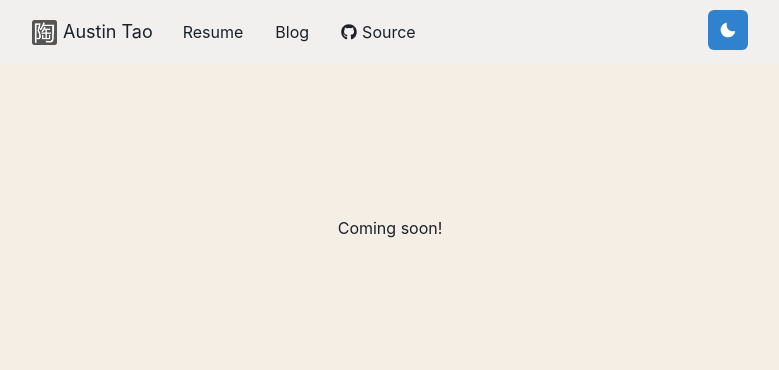
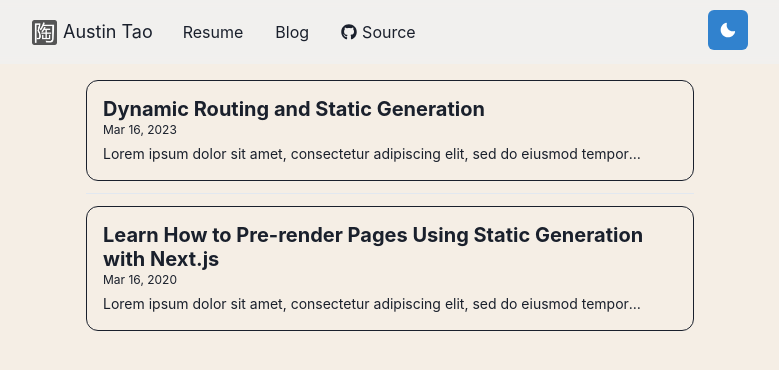
Before and after one commit to taoaustin/taoaustin-webpage, a Next.js app: page /blog in a window 1280 px wide. Shown: the top 370 px of the page, without its empty margins (250-1029 px from the left). Built offline with nearby package versions, Linux system fonts and the light colour scheme.

Commit message:
blogging main page wip

```diff
--- /dev/null
+++ b/_posts/dynamic-routing.md
@@ -0,0 +1,13 @@
+---
+title: 'Dynamic Routing and Static Generation'
+excerpt: 'Lorem ipsum dolor sit amet, consectetur adipiscing elit, sed do eiusmod tempor incididunt ut labore et dolore magna aliqua. Praesent elementum facilisis leo vel fringilla est ullamcorper eget. At imperdiet dui accumsan sit amet nulla facilities morbi tempus.'
+date: '2023-03-16'
+---
+
+Lorem ipsum dolor sit amet, consectetur adipiscing elit, sed do eiusmod tempor incididunt ut labore et dolore magna aliqua. Praesent elementum facilisis leo vel fringilla est ullamcorper eget. At imperdiet dui accumsan sit amet nulla facilities morbi tempus. Praesent elementum facilisis leo vel fringilla. Congue mauris rhoncus aenean vel. Egestas sed tempus urna et pharetra pharetra massa massa ultricies.
+
+Venenatis cras sed felis eget velit. Consectetur libero id faucibus nisl tincidunt. Gravida in fermentum et sollicitudin ac orci phasellus egestas tellus. Volutpat consequat mauris nunc congue nisi vitae. Id aliquet risus feugiat in ante metus dictum at tempor. Sed blandit libero volutpat sed cras. Sed odio morbi quis commodo odio aenean sed adipiscing. Velit euismod in pellentesque massa placerat. Mi bibendum neque egestas congue quisque egestas diam in arcu. Nisi lacus sed viverra tellus in. Nibh cras pulvinar mattis nunc sed. Luctus accumsan tortor posuere ac ut consequat semper viverra. Fringilla ut morbi tincidunt augue interdum velit euismod.
+
+## Lorem Ipsum
+
+Tristique senectus et netus et malesuada fames ac turpis. Ridiculous mus mauris vitae ultricies leo integer malesuada nunc vel. In mollis nunc sed id semper. Egestas tellus rutrum tellus pellentesque. Phasellus vestibulum lorem sed risus ultricies tristique nulla. Quis blandit turpis cursus in hac habitasse platea dictumst quisque. Eros donec ac odio tempor orci dapibus ultrices. Aliquam sem et tortor consequat id porta nibh. Adipiscing elit duis tristique sollicitudin nibh sit amet commodo nulla. Diam vulputate ut pharetra sit amet. Ut tellus elementum sagittis vitae et leo. Arcu non odio euismod lacinia at quis risus sed vulputate.
--- /dev/null
+++ b/_posts/hello-world.md
@@ -0,0 +1,19 @@
+---
+title: 'Learn How to Pre-render Pages Using Static Generation with Next.js'
+excerpt: 'Lorem ipsum dolor sit amet, consectetur adipiscing elit, sed do eiusmod tempor incididunt ut labore et dolore magna aliqua. Praesent elementum facilisis leo vel fringilla est ullamcorper eget. At imperdiet dui accumsan sit amet nulla facilities morbi tempus.'
+coverImage: '/assets/blog/hello-world/cover.jpg'
+date: '2020-03-16T05:35:07.322Z'
+author:
+  name: Tim Neutkens
+  picture: '/assets/blog/authors/tim.jpeg'
+ogImage:
+  url: '/assets/blog/hello-world/cover.jpg'
+---
+
+Lorem ipsum dolor sit amet, consectetur adipiscing elit, sed do eiusmod tempor incididunt ut labore et dolore magna aliqua. Praesent elementum facilisis leo vel fringilla est ullamcorper eget. At imperdiet dui accumsan sit amet nulla facilities morbi tempus. Praesent elementum facilisis leo vel fringilla. Congue mauris rhoncus aenean vel. Egestas sed tempus urna et pharetra pharetra massa massa ultricies.
+
+Venenatis cras sed felis eget velit. Consectetur libero id faucibus nisl tincidunt. Gravida in fermentum et sollicitudin ac orci phasellus egestas tellus. Volutpat consequat mauris nunc congue nisi vitae. Id aliquet risus feugiat in ante metus dictum at tempor. Sed blandit libero volutpat sed cras. Sed odio morbi quis commodo odio aenean sed adipiscing. Velit euismod in pellentesque massa placerat. Mi bibendum neque egestas congue quisque egestas diam in arcu. Nisi lacus sed viverra tellus in. Nibh cras pulvinar mattis nunc sed. Luctus accumsan tortor posuere ac ut consequat semper viverra. Fringilla ut morbi tincidunt augue interdum velit euismod.
+
+## Lorem Ipsum
+
+Tristique senectus et netus et malesuada fames ac turpis. Ridiculous mus mauris vitae ultricies leo integer malesuada nunc vel. In mollis nunc sed id semper. Egestas tellus rutrum tellus pellentesque. Phasellus vestibulum lorem sed risus ultricies tristique nulla. Quis blandit turpis cursus in hac habitasse platea dictumst quisque. Eros donec ac odio tempor orci dapibus ultrices. Aliquam sem et tortor consequat id porta nibh. Adipiscing elit duis tristique sollicitudin nibh sit amet commodo nulla. Diam vulputate ut pharetra sit amet. Ut tellus elementum sagittis vitae et leo. Arcu non odio euismod lacinia at quis risus sed vulputate.
--- a/components/layout.js
+++ b/components/layout.js
@@ -9,7 +9,7 @@
         <title>Austin Tao</title>
       </Head>
       <Navbar />
-      <Container maxW="container.sm" pt={14}>
+      <Container maxW="container.sm" pt={20}>
         {children}
       </Container>
     </Box>
--- /dev/null
+++ b/components/postPreview.js
@@ -0,0 +1,38 @@
+import { Box, Heading, Text, useColorModeValue, Link } from "@chakra-ui/react";
+import { format, parseISO } from "date-fns";
+import NextLink from "next/link";
+
+const PostPreview = ({
+  title,
+  date,
+  excerpt,
+  id
+}) => {
+  return (
+    <Box
+      border="1px"
+      borderRadius="xl"
+      p={4}
+      w="100%"
+      _hover={{
+        bg: useColorModeValue("blackAlpha.400", "whiteAlpha.100"),
+        transitionDuration: "0.2s"
+      }}>
+      <Heading size="md">
+        <NextLink href={`/blog/${id}`} passHref>
+          <Link>
+            {title}
+          </Link>
+        </NextLink>
+      </Heading>
+      <Text fontSize="xs">
+        {format(parseISO(date), "LLL d, yyyy")}
+      </Text>
+      <Text fontSize="sm" noOfLines="1" mt="1">
+        {excerpt}
+      </Text>
+    </Box>
+  )
+}
+
+export default PostPreview;
--- /dev/null
+++ b/lib/blogPosts.js
@@ -0,0 +1,37 @@
+import fs from 'fs';
+import path from 'path';
+import matter from 'gray-matter';
+
+const postsDir = path.join(process.cwd(), '_posts');
+
+export function getAllPostsData() {
+  // Get file names under /posts
+  const fileNames = fs.readdirSync(postsDir);
+  const allPostsData = fileNames.map((fileName) => {
+    // Remove ".md" from file name to get id
+    const id = fileName.replace(/\.md$/, '');
+
+    // Read markdown file as string
+    const fullPath = path.join(postsDir, fileName);
+    const fileContents = fs.readFileSync(fullPath, 'utf8');
+
+    // Use gray-matter to parse the post metadata section
+    const matterResult = matter(fileContents);
+
+    // Combine the data with the id
+    return {
+      id,
+      ...matterResult.data,
+    };
+  });
+  // Sort posts by date
+  return allPostsData.sort((a, b) => {
+    if (a.date < b.date) {
+      return 1;
+    } else {
+      return -1;
+    }
+  });
+}
+
+// straight up stolen from https://nextjs.org/learn/basics/data-fetching/blog-data
--- a/package.json
+++ b/package.json
@@ -18,7 +18,9 @@
     "@chakra-ui/system": "1.12.1",
     "@emotion/react": "11.9.0",
     "@emotion/styled": "11.8.1",
+    "date-fns": "^2.30.0",
     "framer-motion": "6.3.3",
+    "gray-matter": "4.0.3",
     "next": "12.1.6",
     "react": "17.0.2",
     "react-dom": "17.0.2",
--- a/pages/blog.js
+++ /dev/null
@@ -1,8 +0,0 @@
-import { Box, Container, Center } from "@chakra-ui/react";
-const Resume = () => {
-  return (
-      <Center p="10rem">Coming soon!</Center>
-  );
-};
-
-export default Resume;
--- /dev/null
+++ b/pages/blog/index.js
@@ -0,0 +1,25 @@
+import { Box, Flex, VStack, StackDivider } from "@chakra-ui/react";
+import { getAllPostsData } from "../../lib/blogPosts";
+import PostPreview from "../../components/postPreview";
+
+const Blog = ({allPosts}) => {
+  console.log(allPosts)
+  return (
+      // <Center bg="grey" p="0rem">{allPosts[0].id}!</Center>
+    <VStack spacing={3} divider=<StackDivider />>
+      {allPosts.map((post) => (
+        <PostPreview key={post.id} {...post} />
+      ))}
+    </VStack>
+  );
+};
+
+
+export const getStaticProps = async () => {
+  const allPosts = getAllPostsData();
+  return {
+    props: { allPosts }
+  }
+}
+
+export default Blog;
--- a/pages/index.js
+++ b/pages/index.js
@@ -3,7 +3,7 @@
 const HomePage = () => {
   return (
     <>
-      <Box mt={20} borderRadius="2xl" bg={useColorModeValue("blackAlpha.400", "whiteAlpha.100")} p={3} mb={6} align="center">
+      <Box mt={8} borderRadius="2xl" bg={useColorModeValue("blackAlpha.400", "whiteAlpha.100")} p={3} mb={6} align="center">
         Hi, I&apos;m Austin!
       </Box>
 
```
Also changed, not shown: pages/blog/[slug].js (added), 1 other file (tests, documents, lock files or other folders).
